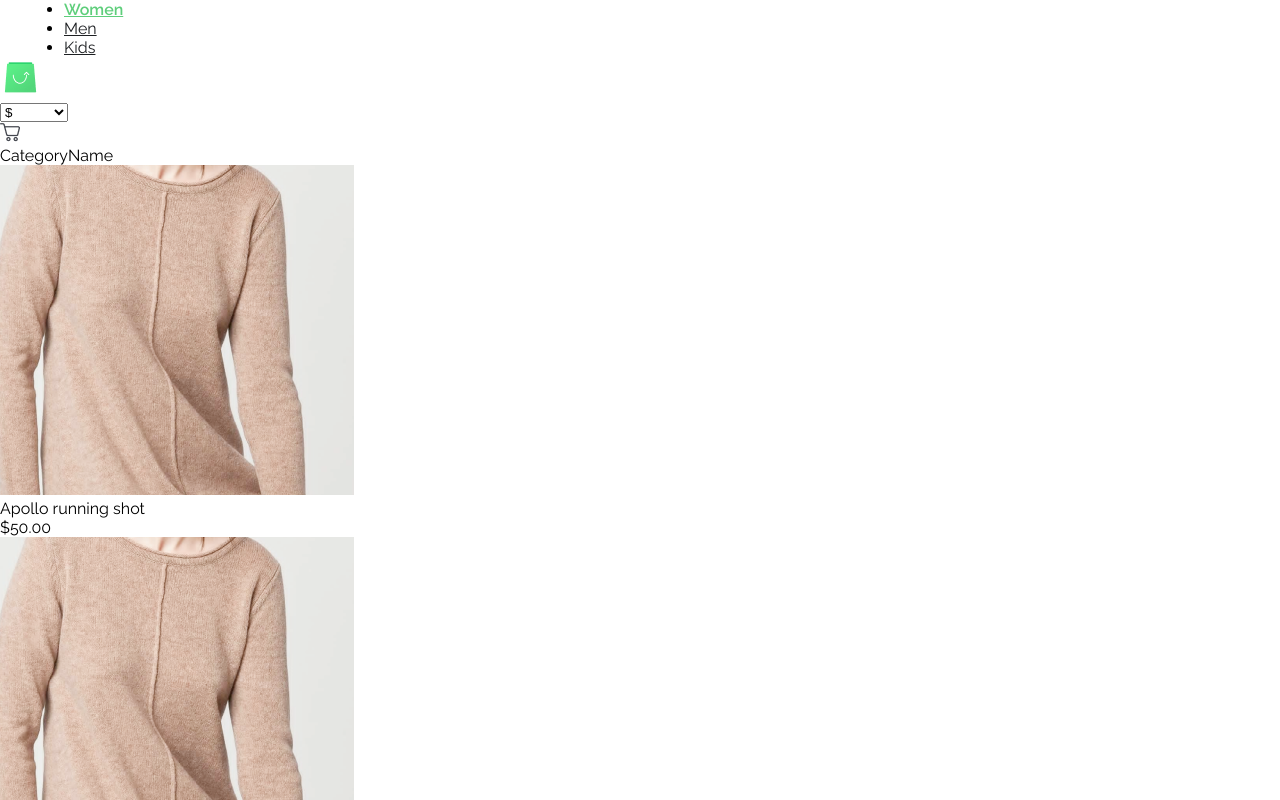
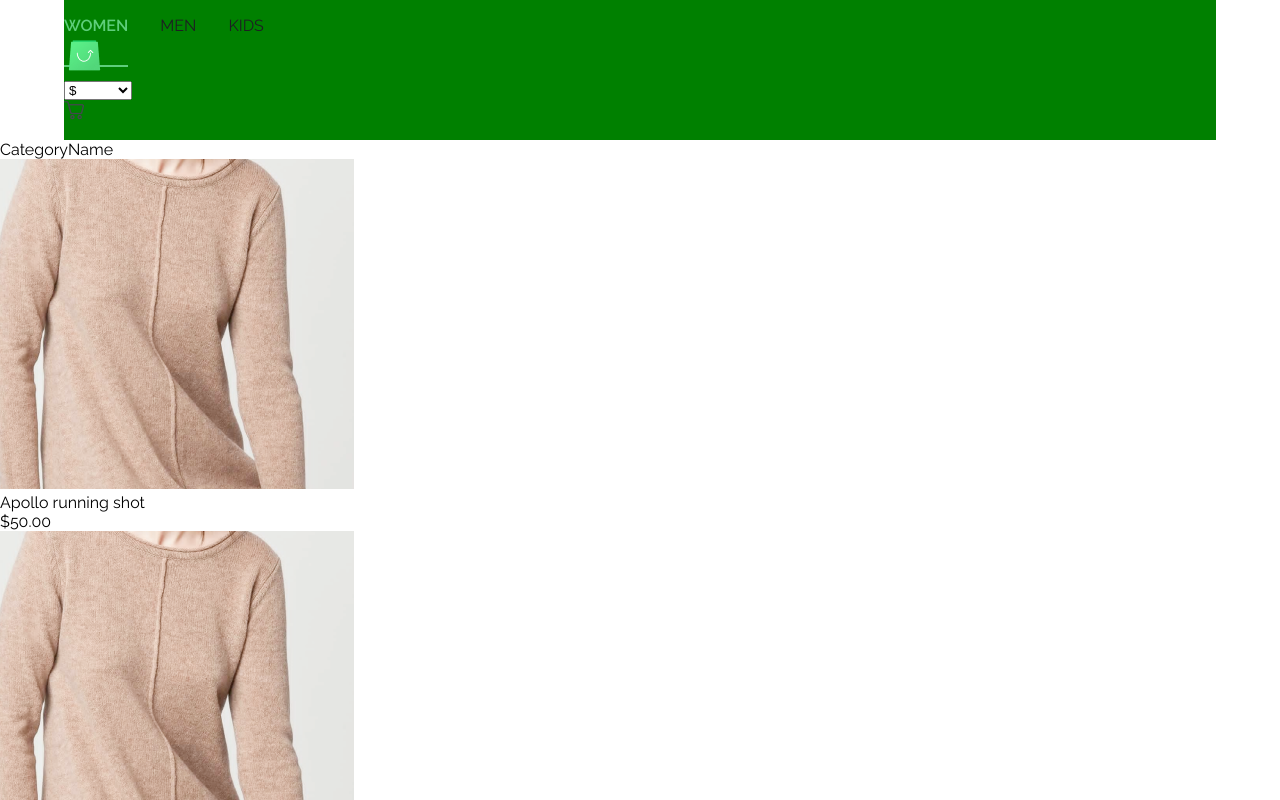
Before and after one commit to vickymarz/clothing-shop, a React (Create React App) app: page / in a window 1280 px wide. Shown: the top 800 px of the page. Built offline with nearby package versions, Linux system fonts and the light colour scheme; the HTML template or start-up script is replaced by a standard one.

Commit message:
Add Navbar stylng

```diff
--- a/src/app/components/Header.js
+++ b/src/app/components/Header.js
@@ -4,10 +4,11 @@ import Nav from './Nav';
 import logo from '../../assets/images/logo.png';
 import Currency from './Currency';
 import Cart from './Cart';
+import styles from '../../css/header.module.css';
 
 const Header = () => (
   <>
-    <header>
+    <header className={styles.header}>
       <Nav />
       <img src={logo} alt="logo" />
       <div>
--- a/src/app/components/Nav.js
+++ b/src/app/components/Nav.js
@@ -7,17 +7,17 @@ const Nav = () => {
     {
       id: 1,
       path: '/',
-      children: 'Women',
+      children: 'WOMEN',
     },
     {
       id: 2,
       path: 'men',
-      children: 'Men',
+      children: 'MEN',
     },
     {
       id: 3,
       path: 'kids',
-      children: 'Kids',
+      children: 'KIDS',
     },
   ];
 
@@ -35,7 +35,7 @@ const Nav = () => {
 
   return (
     <nav>
-      <ul>
+      <ul className={styles.listContainer}>
         {navigation}
       </ul>
     </nav>
--- /dev/null
+++ b/src/css/header.module.css
@@ -0,0 +1,6 @@
+.header {
+    width: 90%;
+    margin: auto;
+    background-color: green;
+    padding: 1rem 0;
+}
--- a/src/css/nav.module.css
+++ b/src/css/nav.module.css
@@ -1,9 +1,16 @@
 .active {
   color: #5ece7b;
   font-weight: 600;
+  border-bottom: 2px solid #5ece7b;
+  padding-bottom: 30px;
 }
 
 .inactive {
   color: #1d1f22;
   font-weight: 400;
 }
+
+.listContainer {
+  display: flex;
+  gap: 32px;
+}
--- a/src/index.css
+++ b/src/index.css
@@ -18,7 +18,10 @@ body {
   background-color: #fff;
 }
 
-nav {
-  width: 90%;
-  margin: auto;
+a {
+  text-decoration: none;
 }
+
+li {
+  list-style-type: none;
+}
```
Also changed, not shown: src/assets/images/Border.png (added).
